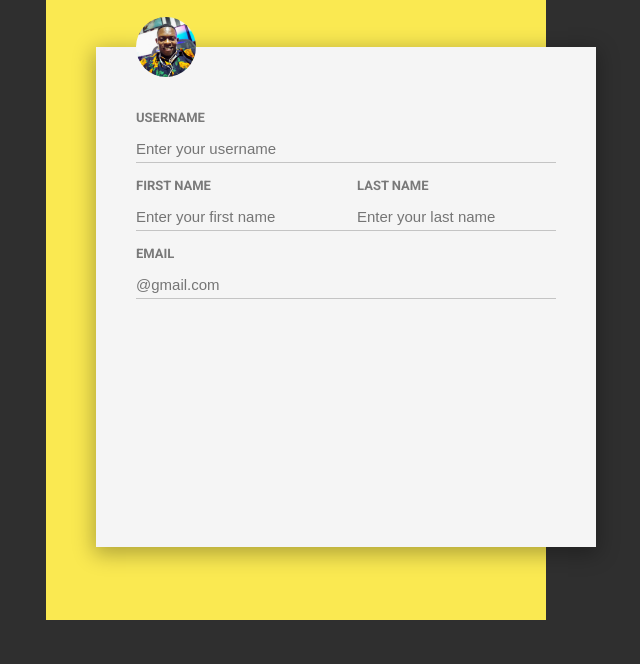
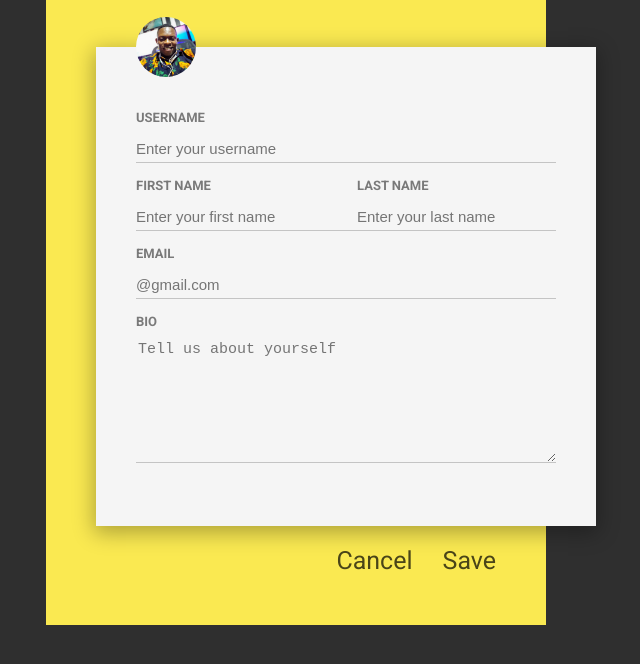
Before and after one commit to ortonb110/Markup-12, a plain HTML site: page index.html in a window 1280 px wide. Shown: the part 180-844 px from the top of the page, without its empty margins (344-984 px from the left). Drawn offline with Linux system fonts and the light colour scheme.

Commit message:
Text Area

```diff
--- a/index.html
+++ b/index.html
@@ -55,7 +55,19 @@
             </div>
             <label for="#" class="label">Email</label>
             <input type="email" class="input-text" placeholder="@gmail.com" />
+            <label for="textarea" class="label">Bio</label>
+            <textarea
+              name="#"
+              id=""
+              rows="7"
+              placeholder="Tell us about yourself"
+              class="textArea"
+            ></textarea>
           </form>
+        </div>
+        <div class="footer">
+          <div class="cancel">Cancel</div>
+          <div class="save">Save</div>
         </div>
       </div>
     </div>
--- a/styles.css
+++ b/styles.css
@@ -24,7 +24,7 @@ body {
 .container {
   margin-inline: auto;
   width: 50rem;
-  height: 70rem;
+
   background-color: #fae951;
   padding: 5rem;
 }
@@ -55,10 +55,11 @@ body {
 .contact-container {
   margin-top: 35px;
   width: 50rem;
-  height: 50rem;
+
   background-color: rgb(245, 245, 245);
   padding-inline: 4rem;
   box-shadow: 0px 5px 20px 2px rgba(0, 0, 0, 0.3);
+  margin-bottom: 0.1rem;
 }
 
 .image-asset {
@@ -111,3 +112,45 @@ body {
 /* .form-group {
 
 } */
+
+.textArea {
+  width: 100%;
+
+  border: 0;
+  background-color: inherit;
+  border-bottom: 1px solid rgba(0, 0, 0, 0.2);
+  font-size: 1.5rem;
+  resize: vertical;
+  overflow: auto;
+  margin-bottom: 6rem;
+}
+
+.textArea:focus {
+  outline: none;
+}
+
+.footer {
+  display: flex;
+  justify-content: flex-end;
+  margin-top: 2rem;
+}
+
+.cancel {
+  display: inline;
+  margin-right: 3rem;
+  font-size: 2.5rem;
+  opacity: 0.7;
+  cursor: pointer;
+}
+
+.save {
+  display: inline;
+  font-size: 2.5rem;
+  opacity: 0.7;
+  cursor: pointer;
+}
+
+.cancel:hover,
+.save:hover {
+  opacity: 0.9;
+}
```
